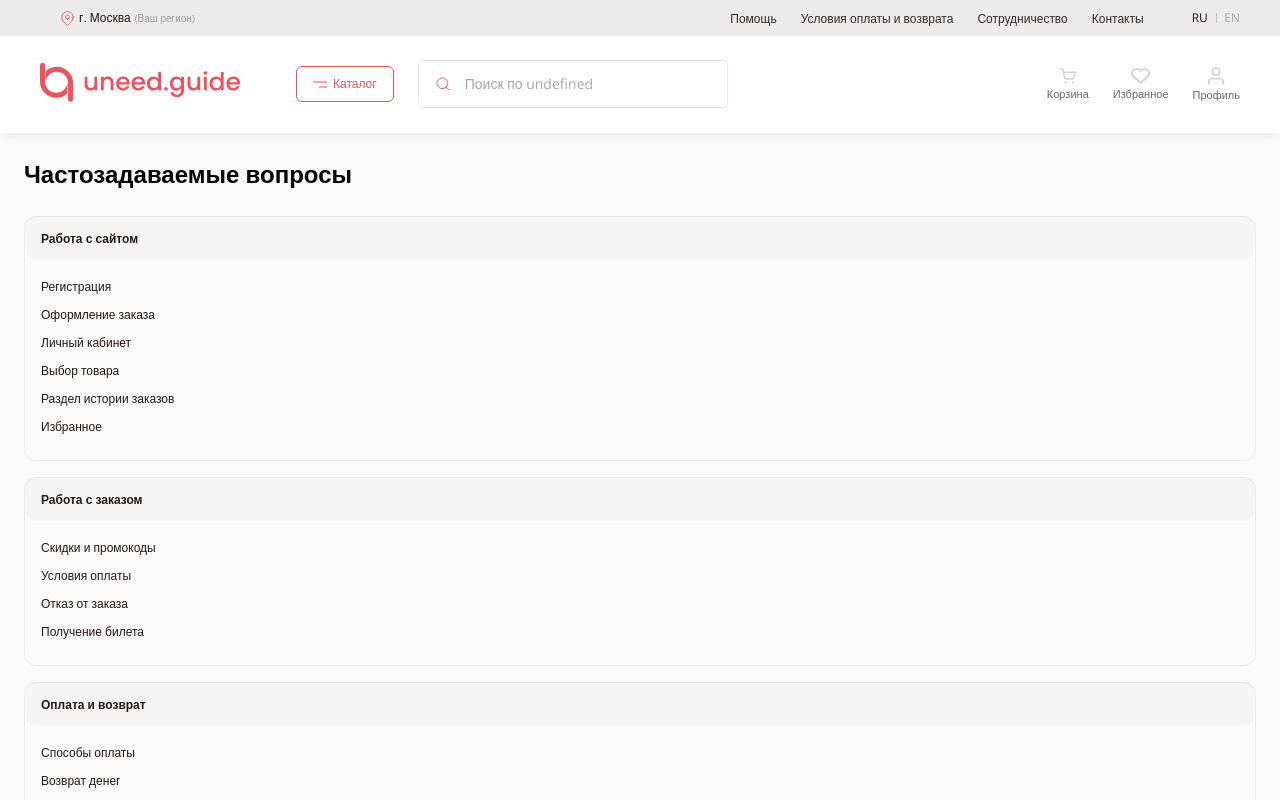
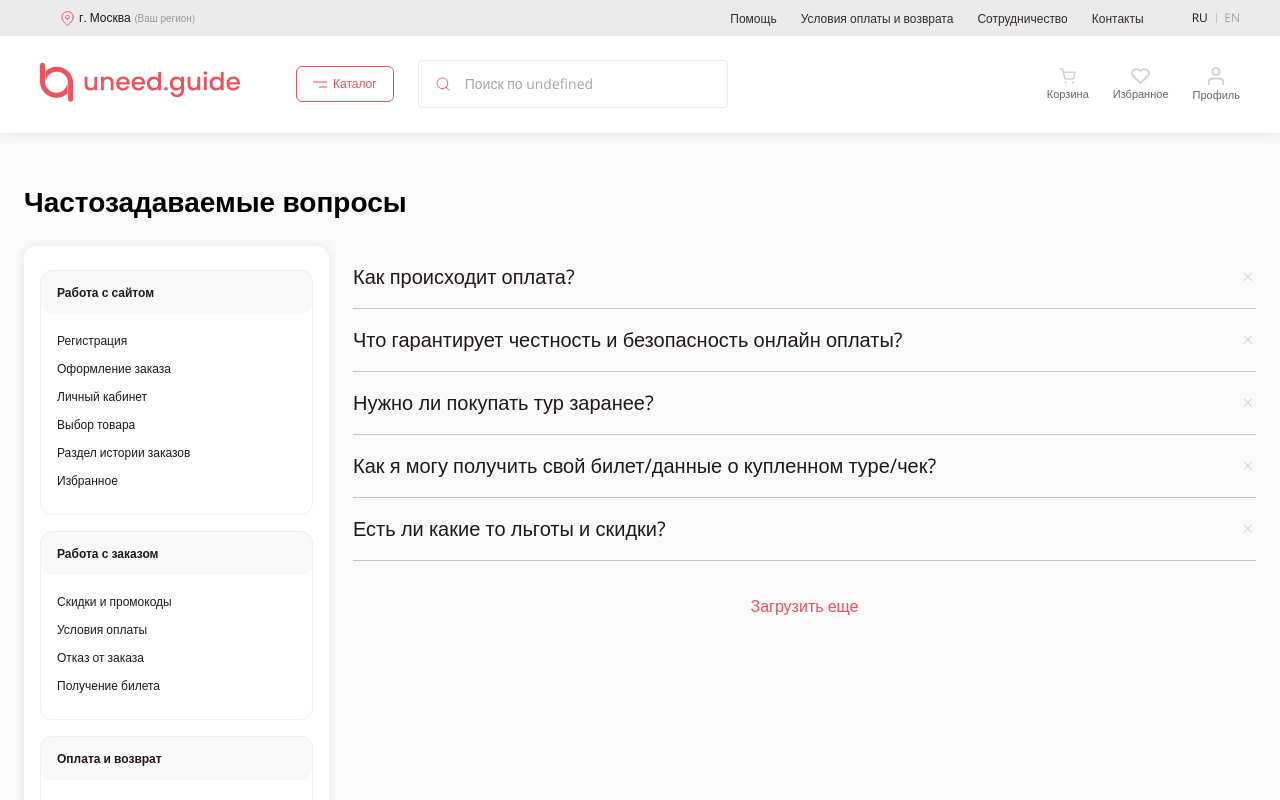
Before and after one commit to eleskin/uneed-guide-react-frontend, a Next.js app: page /faq in a window 1280 px wide. Shown: the top 800 px of the page. Built offline with nearby package versions, Linux system fonts and the light colour scheme; no server answers.

Commit message:
feature: Added responsive to faq page

```diff
--- a/pages/faq.js
+++ b/pages/faq.js
@@ -149,8 +149,10 @@ const FAQ = () => {
 	return (
 		<div className={styles.FAQ}>
 			<Container>
+				<h1 className={styles.FAQ__title}>Частозадаваемые вопросы</h1>
+				<div className={styles.FAQ__grid}>
 					<div className={styles.FAQ__sidebar}>
-					<h1 className={styles.FAQ__title}>Частозадаваемые вопросы</h1>
+						<div>
 							<QuestionsMenu
 								title="Работа с сайтом"
 								links={[
@@ -181,6 +183,7 @@ const FAQ = () => {
 								]}
 							/>
 						</div>
+					</div>
 					<div className={styles.FAQ__main}>
 						{questionsList.slice(0, visibleQuestions)}
 						{isVisibleButton && (
@@ -190,6 +193,7 @@ const FAQ = () => {
 							}}>Загрузить еще</button>
 						)}
 					</div>
+				</div>
 			</Container>
 		</div>
 	);
--- a/styles/FAQ.module.scss
+++ b/styles/FAQ.module.scss
@@ -3,17 +3,19 @@
 .FAQ {
 	margin-top: rem(24px);
 
+	.FAQ__title {
+		font-weight: 600;
+		font-size: rem(24px);
+		line-height: 145%;
+		color: #000000;
+		margin: 0 0 rem(8px) 0;
+	}
+
 	.FAQ__sidebar {
-		display: flex;
-		flex-direction: column;
-		grid-row-gap: rem(16px);
-
-		.FAQ__title {
-			font-weight: 600;
-			font-size: rem(24px);
-			line-height: 145%;
-			color: #000000;
-			margin: 0 0 rem(8px) 0;
+		& > div {
+			display: flex;
+			flex-direction: column;
+			grid-row-gap: rem(16px);
 		}
 	}
 
@@ -22,6 +24,10 @@
 
 		details {
 			padding: 0;
+			font-weight: 400;
+			font-size: rem(12px);
+			line-height: rem(18px);
+			color: rgba(#221818, 0.8);
 
 			summary {
 				border-bottom: 1px solid #c4c4c4;
@@ -30,6 +36,10 @@
 				flex-direction: row;
 				justify-content: space-between;
 				align-items: center;
+				font-weight: 400;
+				font-size: rem(12px);
+				line-height: rem(18px);
+				color: #221818;
 			}
 
 			summary::after {
@@ -71,3 +81,52 @@
 		}
 	}
 }
+
+@media (min-width: 768px) {
+	.FAQ {
+		margin-top: rem(48px);
+
+		.FAQ__title {
+			font-size: rem(28px);
+			margin-bottom: rem(24px);
+		}
+
+		.FAQ__grid {
+			display: grid;
+			grid-template-columns: minmax(auto, 305px) 5fr;
+			grid-column-gap: rem(24px);
+
+			.FAQ__sidebar {
+				& > div {
+					display: flex;
+					flex-direction: column;
+					grid-row-gap: rem(16px);
+					padding: rem(24px) rem(16px);
+					background: #ffffff;
+					box-shadow: 0 1px 12px rgba(0, 0, 0, 0.1);
+					border-radius: 12px;
+				}
+			}
+
+			.FAQ__main {
+				margin-top: 0;
+
+				details {
+					font-size: rem(16px);
+					line-height: rem(24px);
+
+					summary {
+						font-size: rem(20px);
+						line-height: rem(30px);
+					}
+				}
+
+				button {
+					margin: rem(32px) auto 0 auto;
+					font-size: rem(16px);
+					line-height: rem(24px);
+				}
+			}
+		}
+	}
+}
```
Lines whose indentation alone changed are shown as unchanged.
